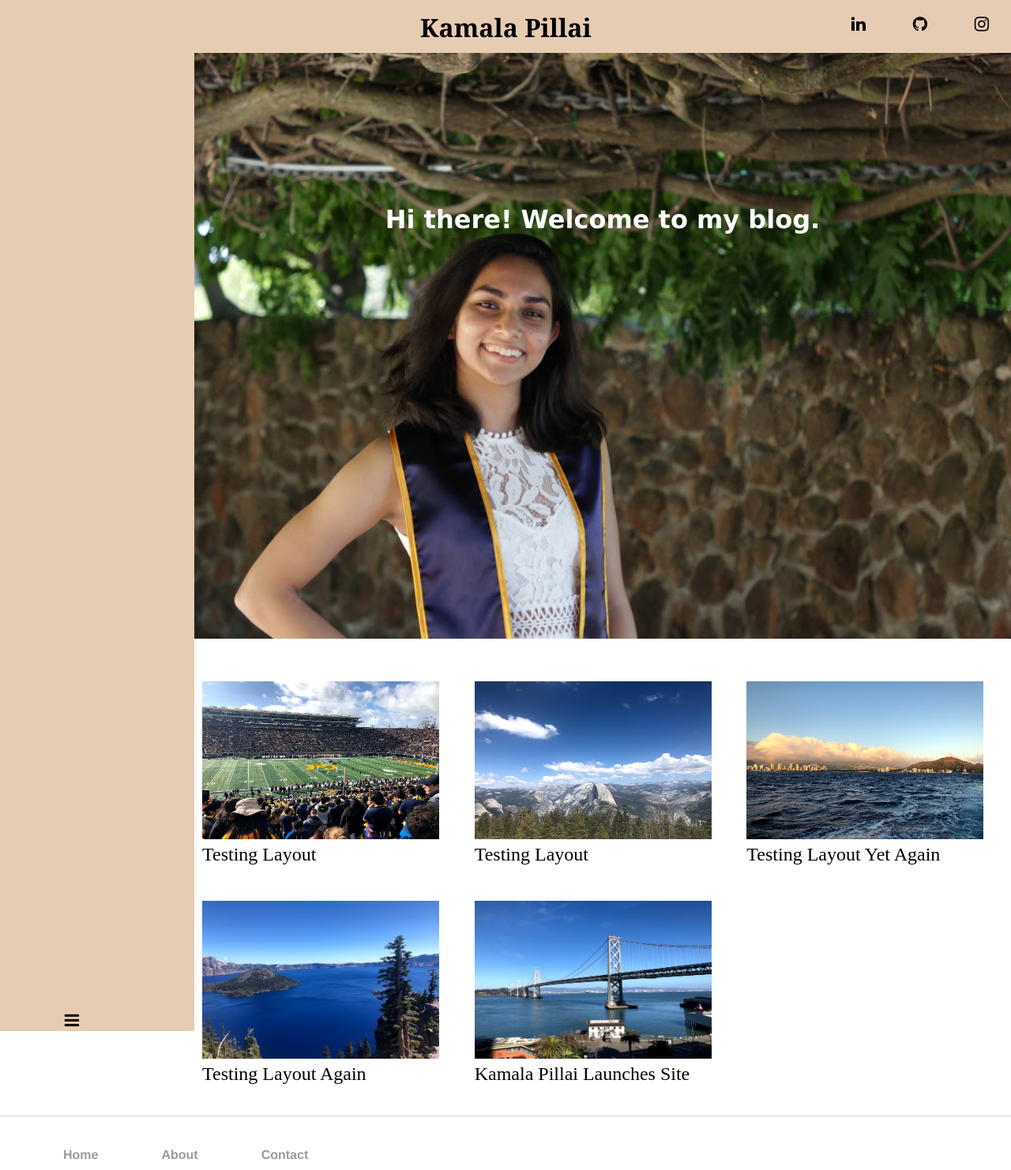
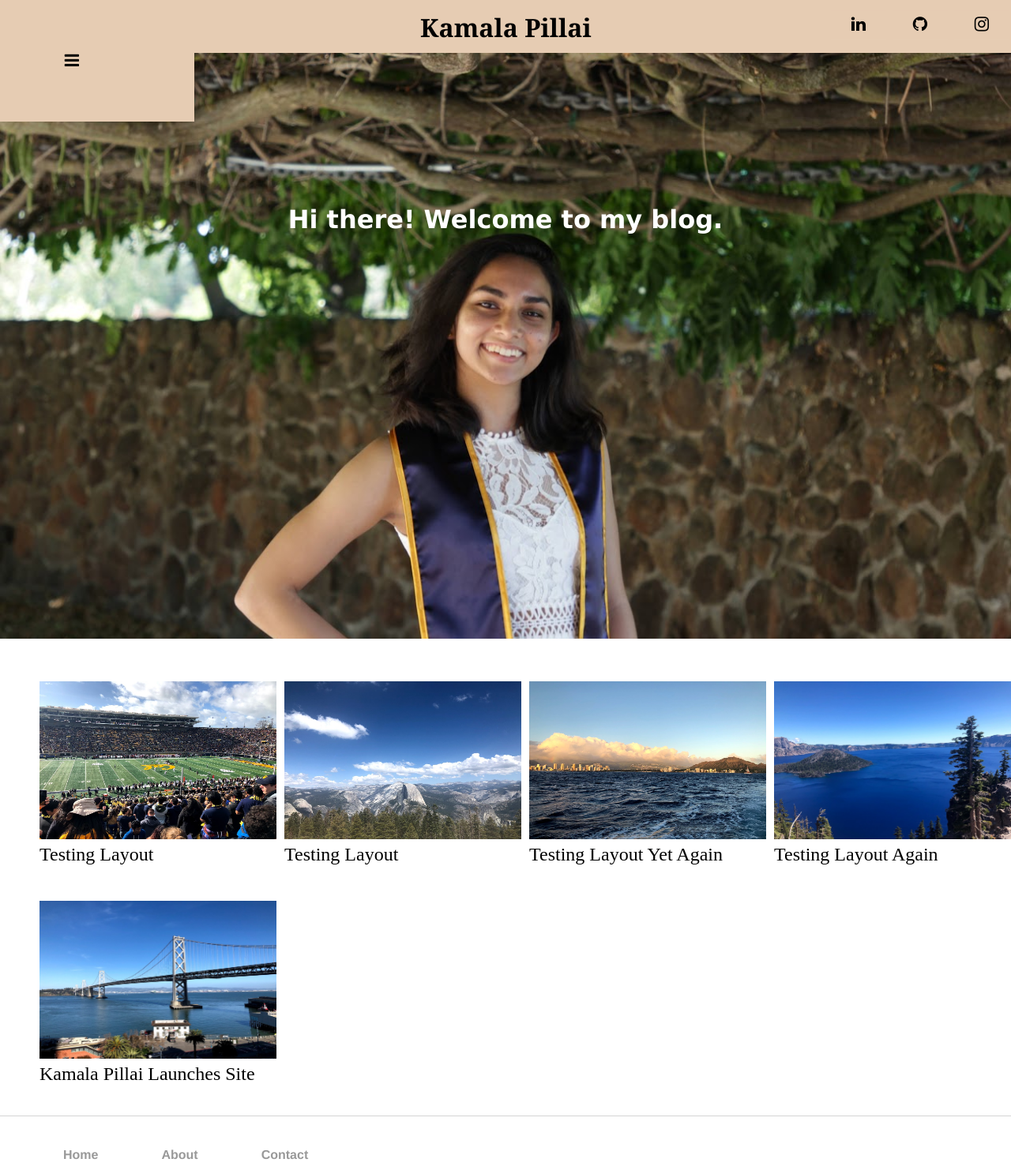
Before and after one commit to kpill/kpill.github.io, a Jekyll site: the page built from index.html, in a window 1280 px wide. Shown: the whole page at 79% size. Built offline with Jekyll 4.4.1, drawn with Linux system fonts in a browser that asks for light colours.

Commit message:
Update main.css

```diff
--- a/css/main.css
+++ b/css/main.css
@@ -19,8 +19,8 @@
 	padding-right: 10vw;
 	vertical-align: middle;
 	margin: 0;
-	padding-top: 100%;
-	padding-bottom: 100%
+	padding-top: 5vw;
+	padding-bottom: 5vw;
 	/*transform: translate(0%, 70%);*/
 	z-index: 2;
 }
```
